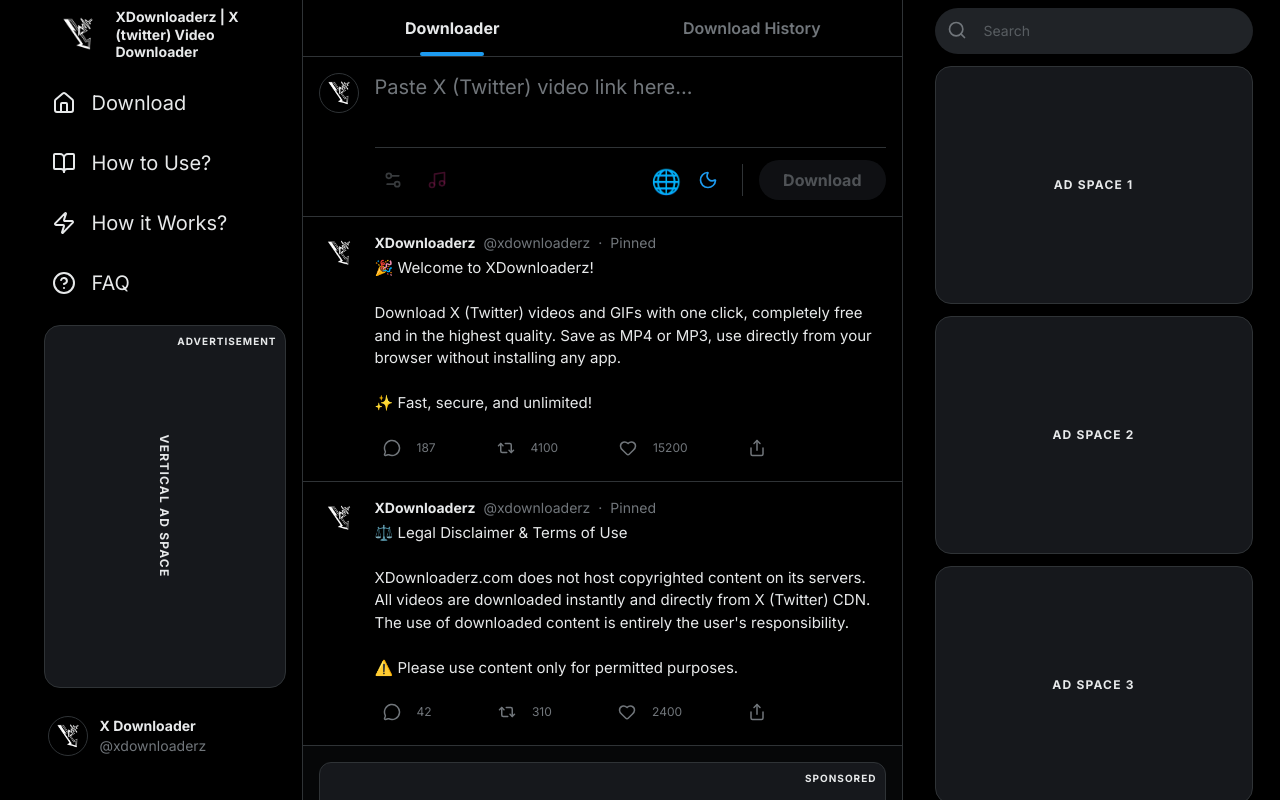
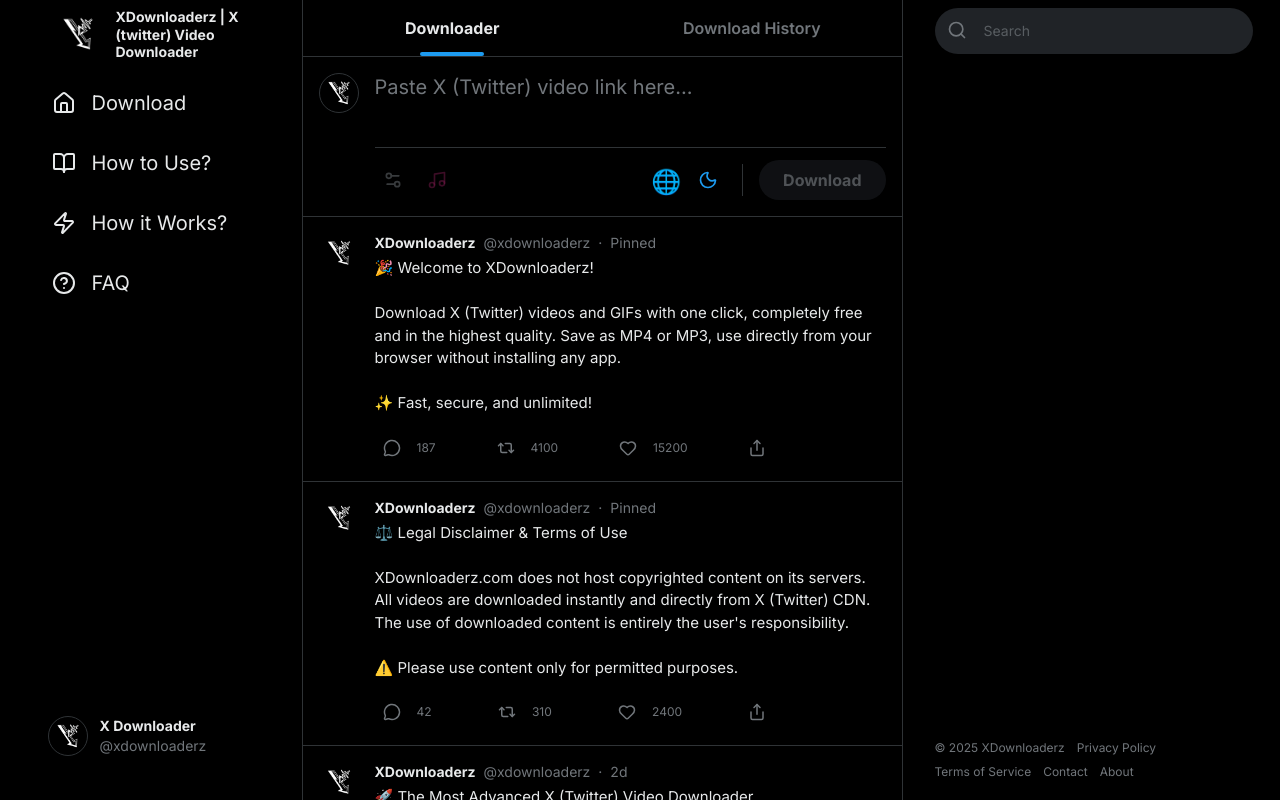
Before and after one commit to xkbxyberk/x-next, a Next.js app: page /about in a window 1280 px wide. Shown: the top 800 px of the page. Built offline with nearby package versions, Linux system fonts and the light colour scheme.

Commit message:
fix: opengraph-image css errors and update layout components

```diff
--- a/app/[lang]/opengraph-image.tsx
+++ b/app/[lang]/opengraph-image.tsx
@@ -94,6 +94,7 @@
                     background: 'linear-gradient(to right, #fff, #888)',
                     backgroundClip: 'text',
                     color: 'transparent',
+                    display: 'flex',
                 }}>
                     XDownloaderz
                 </div>
@@ -108,6 +109,7 @@
                     background: 'rgba(29,155,240,0.1)',
                     borderRadius: '50px',
                     border: '1px solid rgba(29,155,240,0.3)',
+                    display: 'flex',
                 }}>
                     X (Twitter) Video Downloader - {languageName}
                 </div>
--- a/app/components/feed/MainFeed.tsx
+++ b/app/components/feed/MainFeed.tsx
@@ -491,7 +491,7 @@
               />
             );
           } else {
-            return <AdBanner key={item.id} dict={dict} />;
+            return null; // <AdBanner key={item.id} dict={dict} />;
           }
         })}
       </div>
--- a/app/components/layout/Sidebar.tsx
+++ b/app/components/layout/Sidebar.tsx
@@ -218,6 +218,7 @@
           </a>
         ))}
 
+        {/*
         <div className="hidden xl:flex w-full my-2 px-2 flex-1 min-h-75">
           <div className="w-full bg-(--background-secondary) rounded-2xl border border-(--border) h-full flex flex-col items-center justify-center relative overflow-hidden group">
             <span className="text-(--text-primary) text-[10px] font-bold tracking-widest absolute top-2 right-2">{dict.sidebar.adLabel}</span>
@@ -226,6 +227,7 @@
             </div>
           </div>
         </div>
+        */}
       </div>
 
       <div className="mb-4 mt-2 p-3 hover:bg-(--background-secondary) rounded-full cursor-pointer flex items-center gap-3 shrink-0">
```
Also changed, not shown: app/components/layout/RightSection.tsx (+5 -3 lines).
